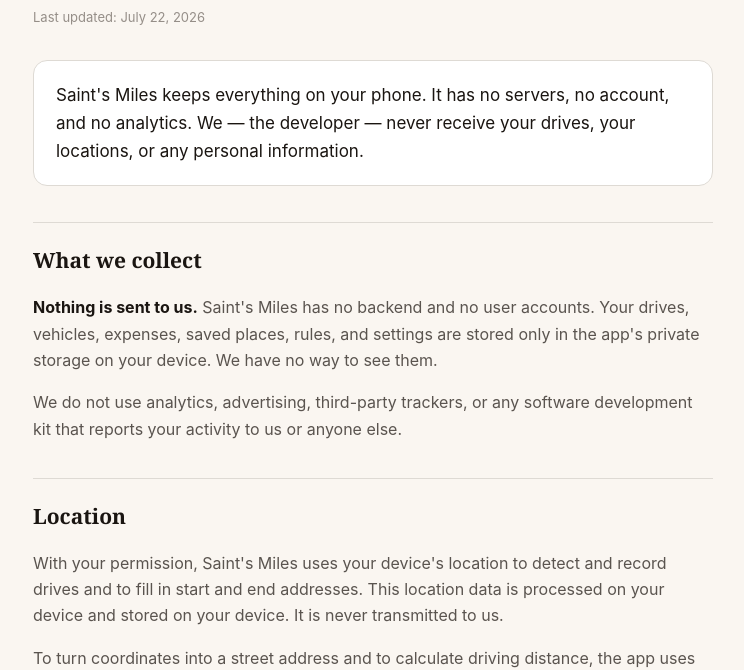
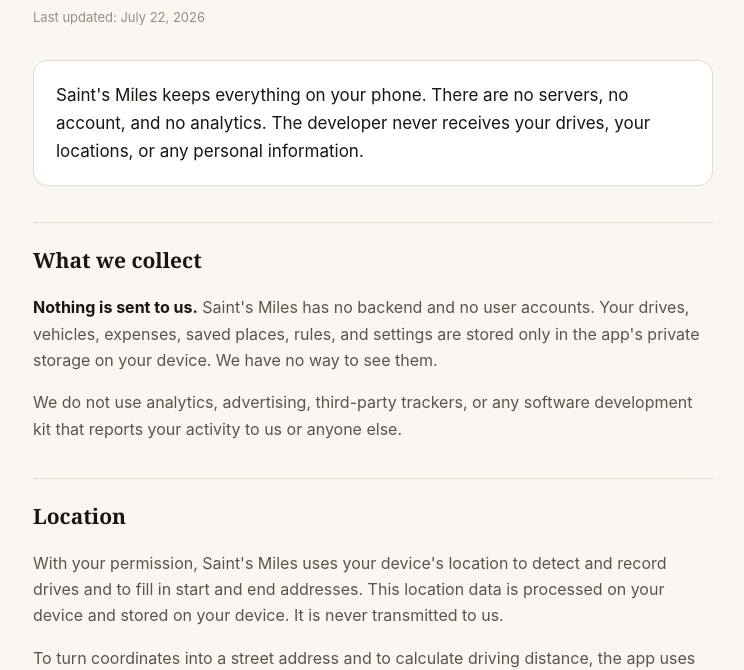
Before and after one commit to saintredog/brasstally-legal, a plain HTML site: page privacy.html in a window 1280 px wide. Shown: the part 137-807 px from the top of the page, without its empty margins (267-1011 px from the left). Drawn offline with Linux system fonts and the light colour scheme.

Commit message:
Plainer wording, no em dashes

```diff
--- a/privacy.html
+++ b/privacy.html
@@ -3,7 +3,7 @@
 <head>
 <meta charset="utf-8">
 <meta name="viewport" content="width=device-width, initial-scale=1">
-<title>Saint's Miles — Privacy Policy</title>
+<title>Saint's Miles, Privacy Policy</title>
 <style>
   :root {
     --paper:#faf6f1; --ink:#1a1511; --ink2:#5a544f; --ink3:#958e88;
@@ -46,9 +46,9 @@
   <div class="updated">Last updated: July 22, 2026</div>
 
   <p class="lede">
-    Saint's Miles keeps everything on your phone. It has no servers, no
-    account, and no analytics. We — the developer — never receive your
-    drives, your locations, or any personal information.
+    Saint's Miles keeps everything on your phone. There are no servers, no
+    account, and no analytics. The developer never receives your drives, your
+    locations, or any personal information.
   </p>
 
   <h2>What we collect</h2>
```
